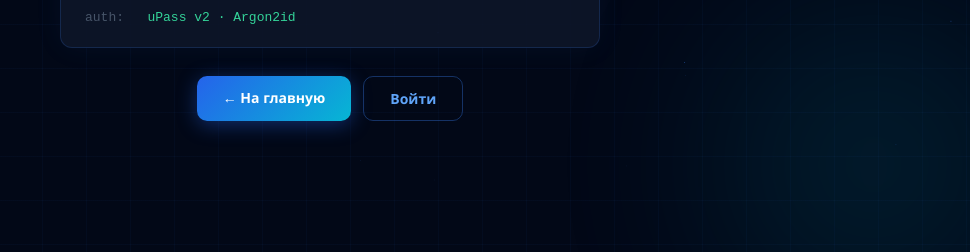
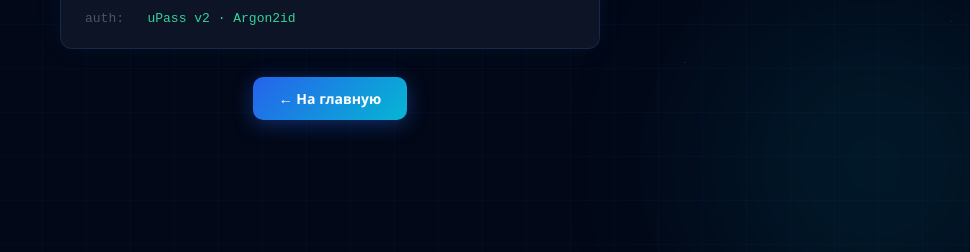
Before and after one commit to asmodeusss111/uPass, a FastAPI app: template templates/404.html in a window 1280 px wide. Shown: the part 548-800 px from the top of the page, without its empty margins (310-1280 px from the left). Run offline with FastAPI, Linux system fonts and the light colour scheme; the template is opened without the code that fills it, so the values that code supplies are empty.

Commit message:
fix: remove login button from 404 page

```diff
--- a/templates/404.html
+++ b/templates/404.html
@@ -222,7 +222,6 @@
 
     <div class="actions">
       <a href="/" class="btn btn-primary">← На главную</a>
-      <a href="/login" class="btn btn-outline">Войти</a>
     </div>
   </div>
 
```
